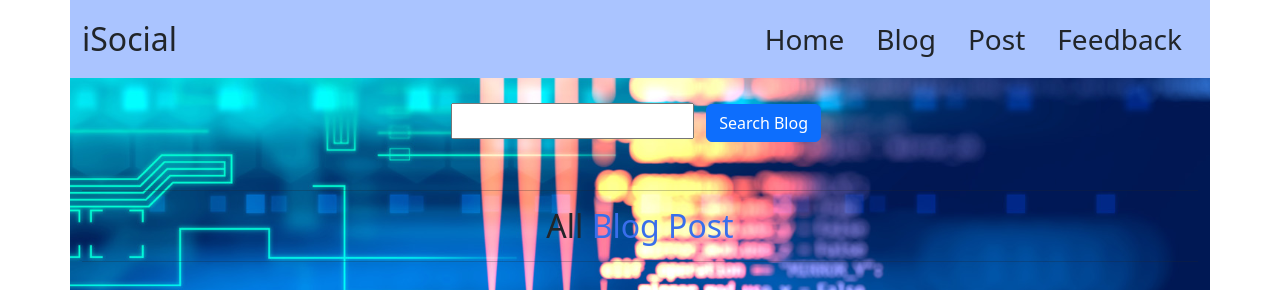
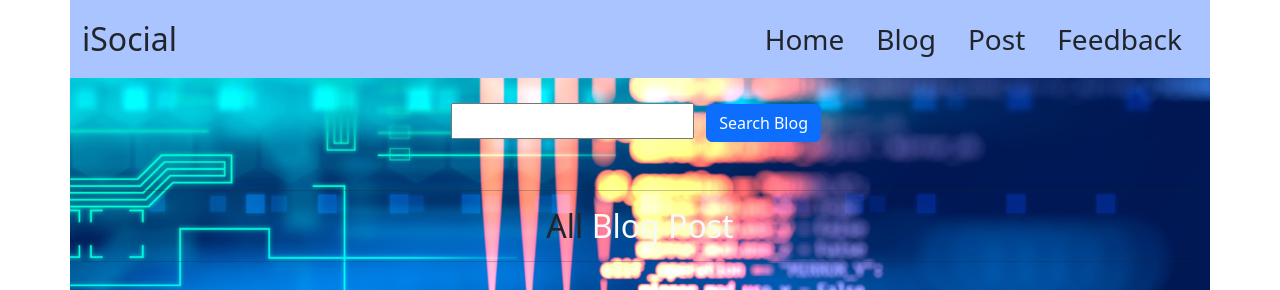
Before and after one commit to mir-asif01/personal-blogsite, a plain HTML site: page pages/blog.html in a window 1280 px wide. Shown: the top 290 px of the page. Drawn offline with nearby package versions, Linux system fonts and the light colour scheme.

Commit message:
silly change

```diff
--- a/pages/blog.html
+++ b/pages/blog.html
@@ -58,7 +58,7 @@
         </div><hr>
     <!-- search area  -->
 
-      <h2 class="text-center text-color1" id="featured"><span class="text-dark">All</span> Blog Post</h2><hr>
+      <h2 class="text-center text-light" id="featured"><span class="text-dark">All</span> Blog Post</h2><hr>
       <section class="blog-posts">
         <div class="card p-15">
           <div class="row blog">
```
